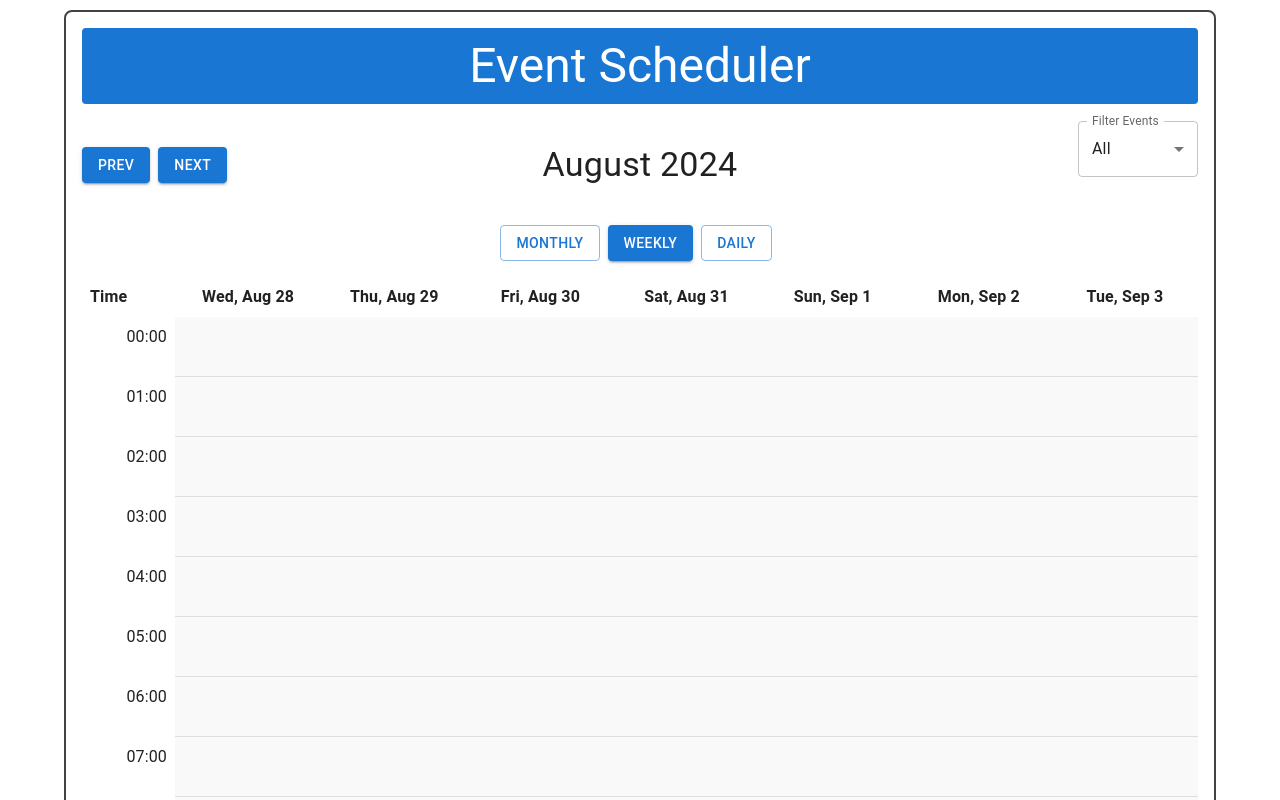
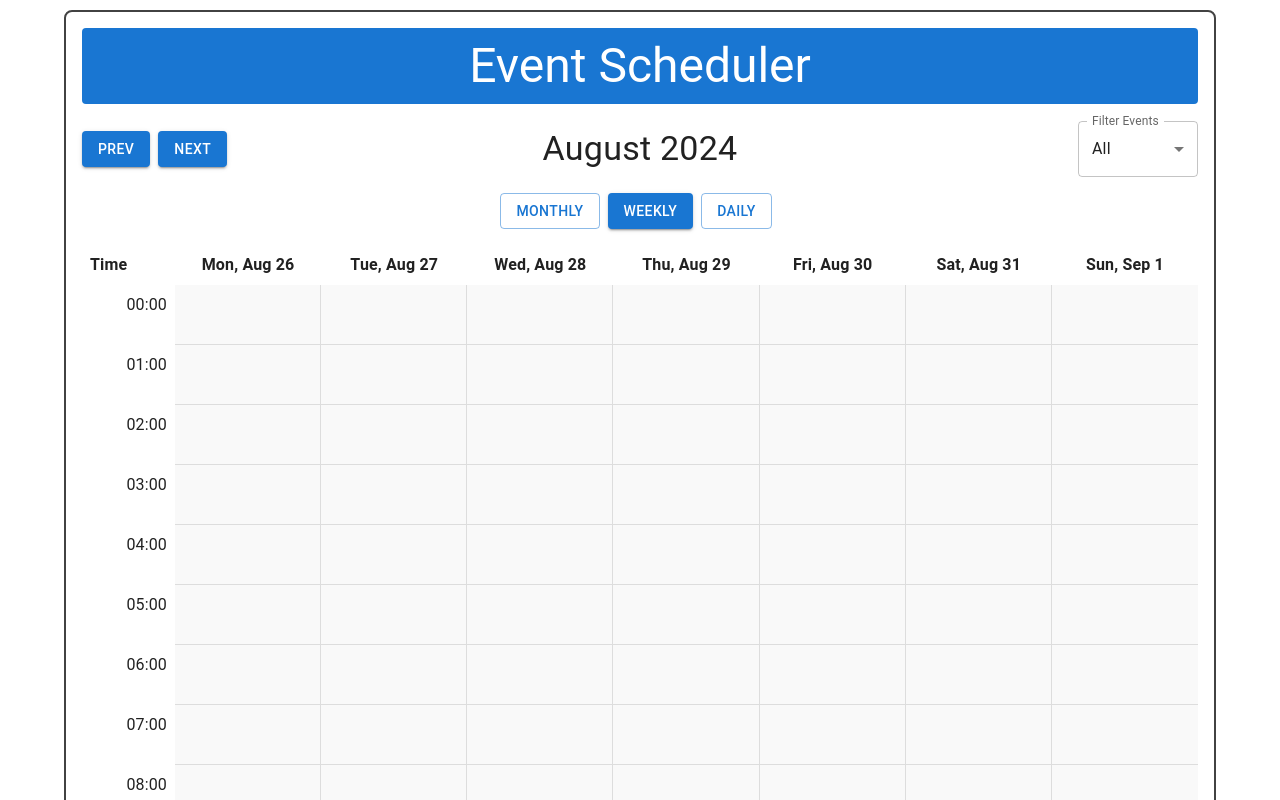
Before and after one commit to ShubhamSinghalCompro/Training, a React (Create React App) app in the folder React_Js/calendar-app-ts/: page / in a window 1280 px wide. Both pictures are taken after a click on the button "WEEKLY". Shown: the top 800 px of the page. Built offline with nearby package versions, Linux system fonts and the light colour scheme.

Commit message:
ui changes

```diff
--- a/React_Js/calendar-app-ts/src/components/CalendarGrid.tsx
+++ b/React_Js/calendar-app-ts/src/components/CalendarGrid.tsx
@@ -9,6 +9,7 @@ import DailyView from './DailyView';
 import WeeklyView from './WeeklyView';
 import { Event, Category } from '../utils/types';
 import { RootState, modalMode } from '../utils/types'; // Import RootState interface
+import MoreHorizIcon from '@mui/icons-material/MoreHoriz';
 
 type ViewMode = 'monthly' | 'weekly' | 'daily';
 
@@ -224,7 +225,7 @@ const CalendarGrid: React.FC = () => {
                               }}
                               onClick={(e) => {
                                 e.stopPropagation(); // Prevents triggering day click when clicking on dot
-                                handleOpenModal(event, day);
+                                handleOpenModal(event, day, 'viewEvent');
                               }}
                             />
                           </Tooltip>
@@ -257,6 +258,7 @@ const CalendarGrid: React.FC = () => {
           selectedDate={current}
           openModal={handleOpenModal}
           selectedCategory={selectedCategory}
+          theme={theme}
         />
       )}
       {viewMode === 'daily' && (
@@ -264,6 +266,7 @@ const CalendarGrid: React.FC = () => {
           selectedDate={current}
           openModal={handleOpenModal}
           selectedCategory={selectedCategory}
+          theme={theme}
         />
       )}
       <EventModal
--- a/React_Js/calendar-app-ts/src/components/CategoryFilter.tsx
+++ b/React_Js/calendar-app-ts/src/components/CategoryFilter.tsx
@@ -18,8 +18,8 @@ const CategoryFilter: React.FC<CategoryFilterProps> = ({ onChange }) => {
   };
 
   return (
-    <Box sx={{ mb: 2 }}>
-        <FormControl fullWidth  sx={{ mb: 2 }}>
+    <Box>
+        <FormControl fullWidth>
             <InputLabel>Filter Events</InputLabel>
       <Select
         value={selectedCategory}
--- a/React_Js/calendar-app-ts/src/components/DailyView.tsx
+++ b/React_Js/calendar-app-ts/src/components/DailyView.tsx
@@ -1,20 +1,23 @@
 import React from 'react';
 import { useSelector } from 'react-redux';
-import { Box, Typography, Grid, IconButton, Tooltip } from '@mui/material';
+import { Box, Typography, Grid, IconButton, Tooltip, Theme } from '@mui/material';
 import { format, addHours, startOfDay } from 'date-fns';
 import { Event, RootState, modalMode } from '../utils/types';
 import AddIcon from '@mui/icons-material/Add';
+import MoreHorizIcon from '@mui/icons-material/MoreHoriz';
 
 interface DailyViewProps {
   selectedDate: Date;
   openModal: (event: Event | null, day: Date | null, mode?: modalMode) => void;
   selectedCategory: string;
+  theme: Theme
 }
 
 const DailyView: React.FC<DailyViewProps> = ({
   selectedDate,
   openModal,
   selectedCategory,
+  theme
 }) => {
   const events = useSelector((state: RootState) => state.events);
 
@@ -98,7 +101,7 @@ const DailyView: React.FC<DailyViewProps> = ({
             doesEventOverlapWithInterval(event, interval)
           );
           const intervalKey = format(interval, 'HH:mm');
-          const displayMore = eventsInInterval.length > 2;
+          const displayMore = eventsInInterval.length > 3;
 
           return (
             <Grid item xs={12} key={intervalKey}>
@@ -112,7 +115,12 @@ const DailyView: React.FC<DailyViewProps> = ({
                   display: 'flex',
                   flexDirection: 'column',
                   backgroundColor: '#f9f9f9',
+                  '&:hover': {
+                        backgroundColor: theme.palette.action.selected, // Hover color from theme
+                        cursor:'pointer'
+                      },
                 }}
+                onClick={() => openModal(null, selectedDate)}
               >
                 {/* Time Label */}
                 <Typography sx={{ position: 'absolute', left: 8, top: 8 }}>{format(interval, 'HH:mm')}</Typography>
@@ -127,6 +135,7 @@ const DailyView: React.FC<DailyViewProps> = ({
                     flexDirection: 'row',
                     flexWrap: 'wrap',
                   }}
+
                 >
                   {eventsInInterval.slice(0, 2).map((event) => {
                     const { topPosition, eventHeight } = calculateEventPositionInInterval(event, interval);
@@ -148,19 +157,20 @@ const DailyView: React.FC<DailyViewProps> = ({
                             borderRadius: '4px',
                             overflow: 'hidden', // Ensure no content overflows the box
                           }}
-                          onClick={() => openModal(event, new Date(event.date), 'viewEvent')}
+                          onClick={(e) => {
+                            e.stopPropagation();
+                            openModal(event, new Date(event.date), 'viewEvent')}}
                         />
                       </Tooltip>
                     );
                   })}
                   {displayMore && (
-                    <Typography
-                      variant="body2"
-                      sx={{ cursor: 'pointer', color: 'blue', marginLeft: 'auto', zIndex: 1 }}
-                      onClick={() => openModal(null, selectedDate)}
-                    >
-                      View More
-                    </Typography>
+                    <IconButton
+                    sx={{ marginLeft: 'auto', zIndex: 1 }}
+                    onClick={() => openModal(null, selectedDate)}
+                  >
+                    <MoreHorizIcon color="primary" />
+                  </IconButton>
                   )}
                 </Box>
               </Box>
--- a/React_Js/calendar-app-ts/src/components/WeeklyView.tsx
+++ b/React_Js/calendar-app-ts/src/components/WeeklyView.tsx
@@ -1,21 +1,27 @@
 import React from 'react';
 import { useSelector } from 'react-redux';
-import { Box, Typography, Grid, Tooltip } from '@mui/material';
-import { format, addHours, startOfDay, addDays } from 'date-fns';
+import { Box, Typography, Grid, Tooltip, IconButton, Theme } from '@mui/material';
+import { format, addHours, startOfDay, addDays, startOfWeek,  } from 'date-fns';
 import { Event, RootState, modalMode } from '../utils/types';
+import MoreHorizIcon from '@mui/icons-material/MoreHoriz';
 
 interface WeeklyViewProps {
   selectedDate: Date;
   openModal: (event: Event | null, day: Date | null, mode?: modalMode) => void;
   selectedCategory: string;
+  theme:Theme;
 }
 
 const WeeklyView: React.FC<WeeklyViewProps> = ({
   selectedDate,
   openModal,
   selectedCategory,
+  theme
 }) => {
   const events = useSelector((state: RootState) => state.events);
+
+  // Calculate the Monday of the week for the selected date
+  const startOfWeekDate = startOfWeek(selectedDate, { weekStartsOn: 1 });
 
   // Generate an array of 1-hour intervals from 00:00 to 23:00
   const intervals = Array.from({ length: 24 }, (_, index) => {
@@ -23,8 +29,8 @@ const WeeklyView: React.FC<WeeklyViewProps> = ({
     return addHours(time, index);
   });
 
-  // Generate days of the week based on the selected date
-  const weekDays = Array.from({ length: 7 }, (_, index) => addDays(startOfDay(selectedDate), index));
+  // Generate days of the week starting from Monday
+  const weekDays = Array.from({ length: 7 }, (_, index) => addDays(startOfWeekDate, index));
 
   // Filter events by selected category and the week
   const weeklyEvents = events.filter(
@@ -52,8 +58,6 @@ const WeeklyView: React.FC<WeeklyViewProps> = ({
       return eventStart < nextIntervalStart && eventEnd > intervalStart;
     }).length;
   };
-
-
 
   return (
     <Box>
@@ -98,14 +102,21 @@ const WeeklyView: React.FC<WeeklyViewProps> = ({
                   <Box
                     sx={{
                       borderBottom: '1px solid #ddd',
+                      borderRight: colIndex < weekDays.length - 1 ? '1px solid #ddd' : 'none', // Add this for vertical lines
                       position: 'relative',
                       minHeight: 60, // Fixed height for each time slot
                       display: 'flex',
-                      justifyContent: 'center',
-                      alignItems: 'center',
+                      justifyContent: 'flex-start', // Align items at the start
+                      alignItems: 'flex-start', // Align items at the top
                       backgroundColor: '#f9f9f9',
                       boxSizing: 'border-box', // Ensure the box sizing includes padding and borders
+                      paddingLeft: '5px', // Optional padding for spacing
+                      '&:hover': {
+                        backgroundColor: theme.palette.action.selected, // Hover color from theme
+                        cursor:'pointer'
+                      },
                     }}
+                    onClick={() => openModal(null, day)}
                   >
                     {sortedDayEvents.slice(0, 1).map((event) => {
                       const { topPosition, eventHeight } = calculateEventPositionInInterval(event, interval);
@@ -119,27 +130,28 @@ const WeeklyView: React.FC<WeeklyViewProps> = ({
                             sx={{
                               position: 'absolute',
                               top: `${topPosition}px`,
-                              width: '90%', // Adjust width for better spacing
+                              width: '50%', // Adjust width for better spacing
                               height: `${eventHeight}px`,
                               backgroundColor: event.color,
                               cursor: 'pointer',
                               borderRadius: '4px',
                               overflow: 'hidden', // Prevent content overflow
                             }}
-                            onClick={() => openModal(event, new Date(event.date), 'viewEvent')}
+                            onClick={(e) => {
+                              e.stopPropagation();
+                              openModal(event, new Date(event.date), 'viewEvent')}}
                           />
                         </Tooltip>
                       );
                     })}
                     {displayMore && (
-                    <Typography
-                      variant="body2"
-                      sx={{ cursor: 'pointer', color: 'blue', marginLeft: 'auto', zIndex: 1 }}
+                      <IconButton
+                      sx={{ marginLeft: 'auto', zIndex: 1 }}
                       onClick={() => openModal(null, day)}
                     >
-                      View More
-                    </Typography>
-                  )}
+                      <MoreHorizIcon color="primary" />
+                    </IconButton>
+                    )}
                   </Box>
                 </Grid>
               );
@@ -149,6 +161,7 @@ const WeeklyView: React.FC<WeeklyViewProps> = ({
       </Grid>
     </Box>
   );
+
 };
 
 // Helper function to check if an event overlaps with a given interval
```
